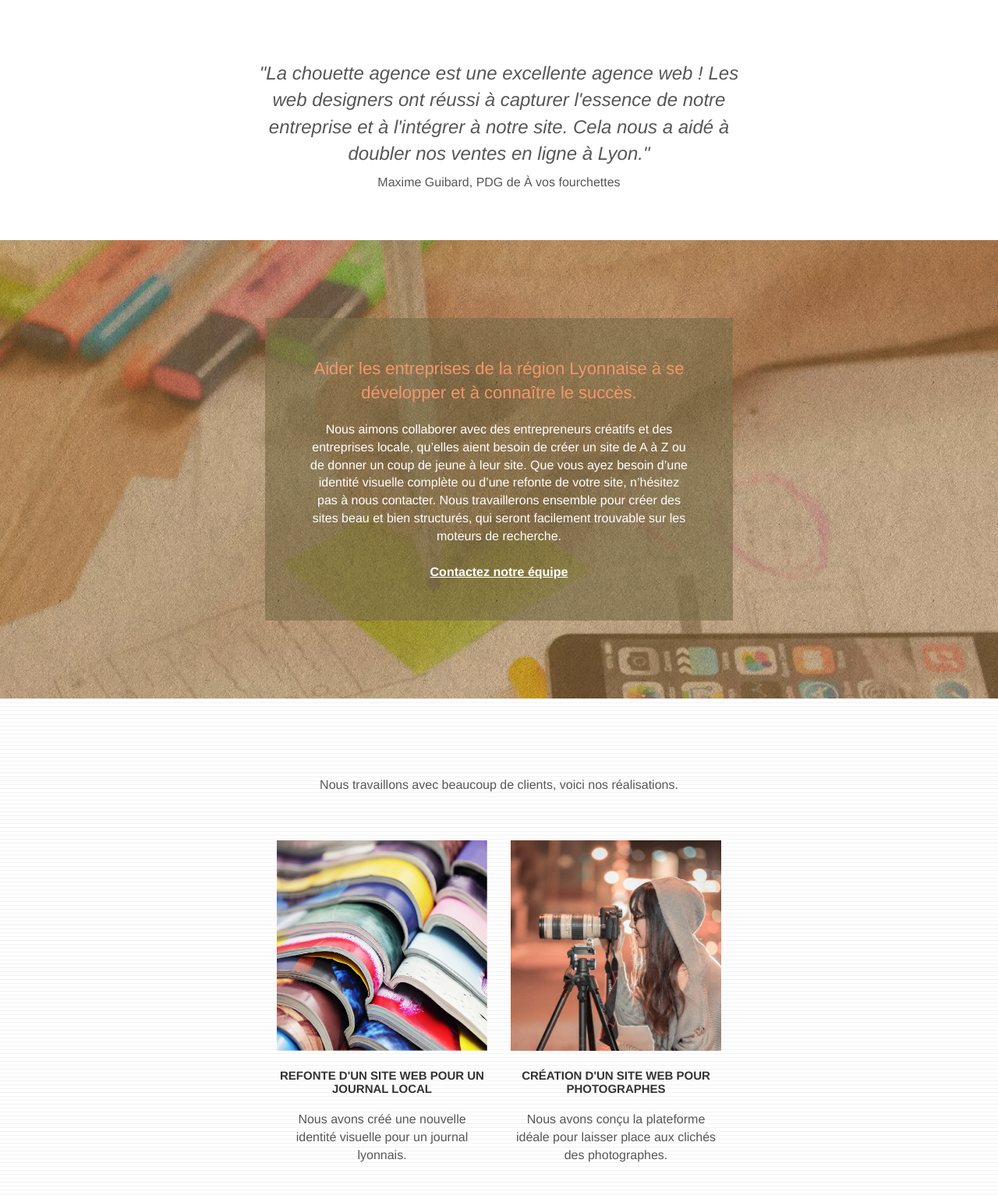
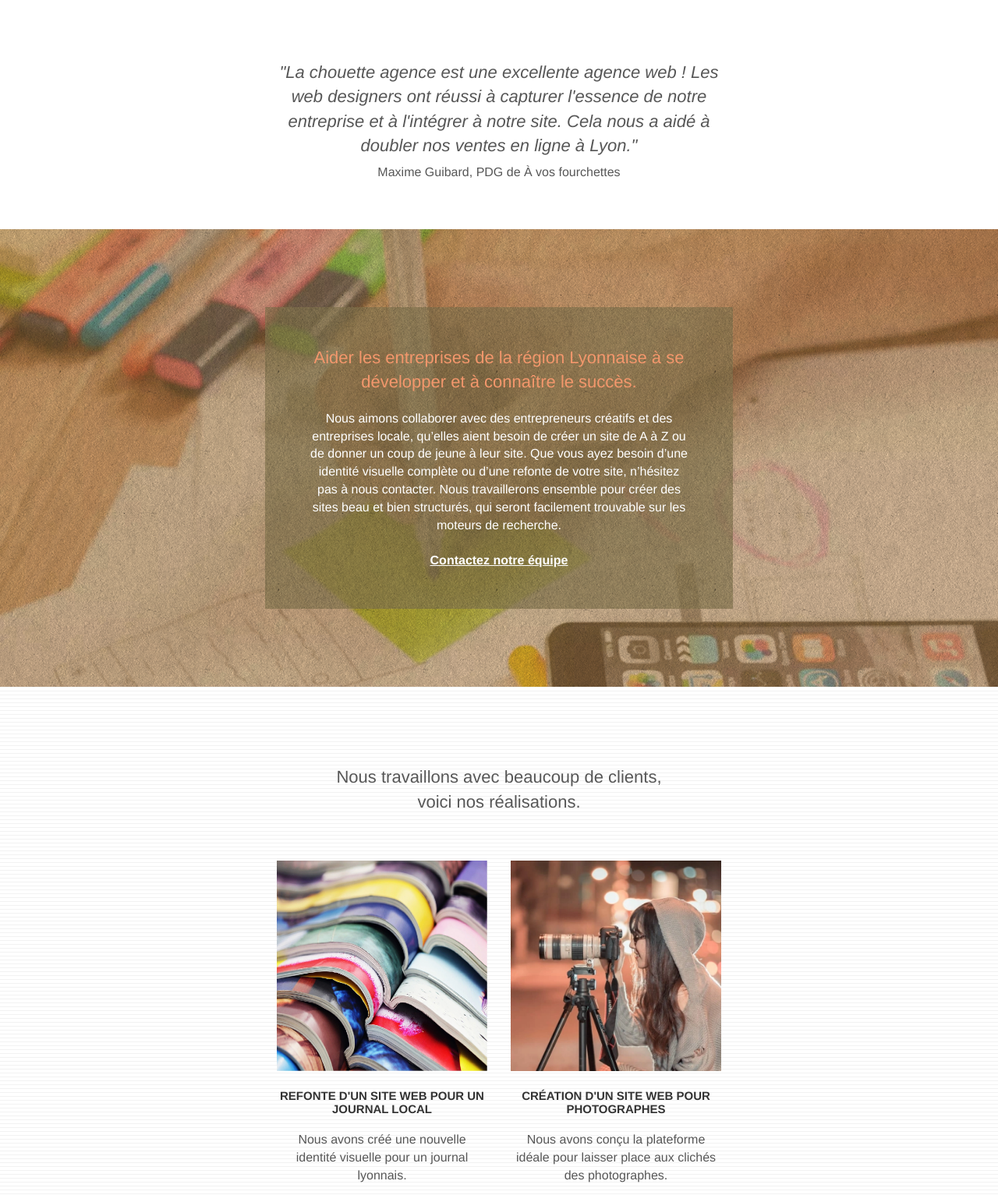
Before and after one commit to Matsphere/MatthieuThepaut_4_11102021, a plain HTML site: page index.html in a window 1280 px wide. Shown: the part 993-2526 px from the top of the page at 78% size. Drawn offline with Linux system fonts and the light colour scheme.

Commit message:
suite corrections

```diff
--- a/index.html
+++ b/index.html
@@ -190,10 +190,10 @@
           </div>
           <div class="row voffset-lg voffset">
             <p class="col-xs-12 col-md-8 col-md-offset-2 text-center citation">
-              "La chouette agence est une excellente agence web ! Les web
-              designers ont réussi à capturer l'essence de notre entreprise et à
-              l'intégrer à notre site. Cela nous a aidé à doubler nos ventes en
-              ligne à Lyon."<br />
+              "La chouette agence est une excellente agence web ! Les<br />web
+              designers ont réussi à capturer l'essence de notre<br />entreprise
+              et à l'intégrer à notre site. Cela nous a aidé à<br />doubler nos
+              ventes en ligne à Lyon."<br />
               <span class="citation-auteur"
                 >Maxime Guibard, PDG de À vos fourchettes</span
               >
@@ -250,7 +250,8 @@
         <div class="container bloc-lg">
           <div class="row">
             <p class="col-sm-12 text-center sub-title-2">
-              Nous travaillons avec beaucoup de clients, voici nos réalisations.
+              Nous travaillons avec beaucoup de clients,<br />
+              voici nos réalisations.
             </p>
           </div>
           <div class="row tight-width-whitespace portfolio-row">
@@ -373,7 +374,7 @@
         <div class="container bloc-sm">
           <div class="row">
             <div class="col-sm-12">
-              <p class="text-center white title-footer">
+              <p class="text-center title-footer">
                 La chouette agence - Agence web basée à Lyon.<br />
               </p>
               <div class="row row-no-gutters social">
--- a/style.css
+++ b/style.css
@@ -717,11 +717,16 @@ h2 {
 }
 
 .title-footer {
+  color: #333333;
   font-weight: bold;
+}
+
+.sub-title-2 {
+  font-size: 22px;
 }
 .citation {
   font-style: italic;
-  font-size: 24px;
+  font-size: 22px;
 }
 
 .citation-auteur {
```
